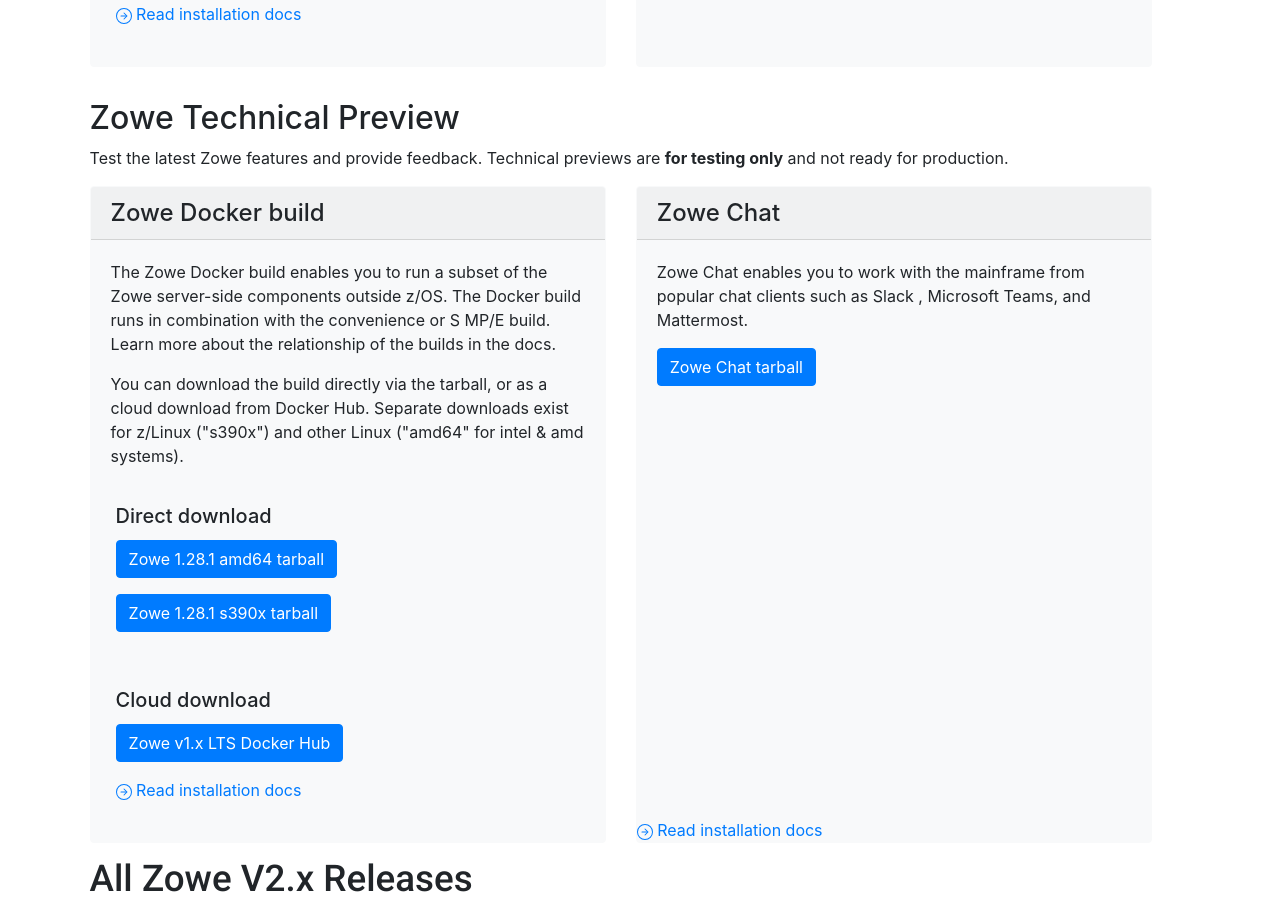
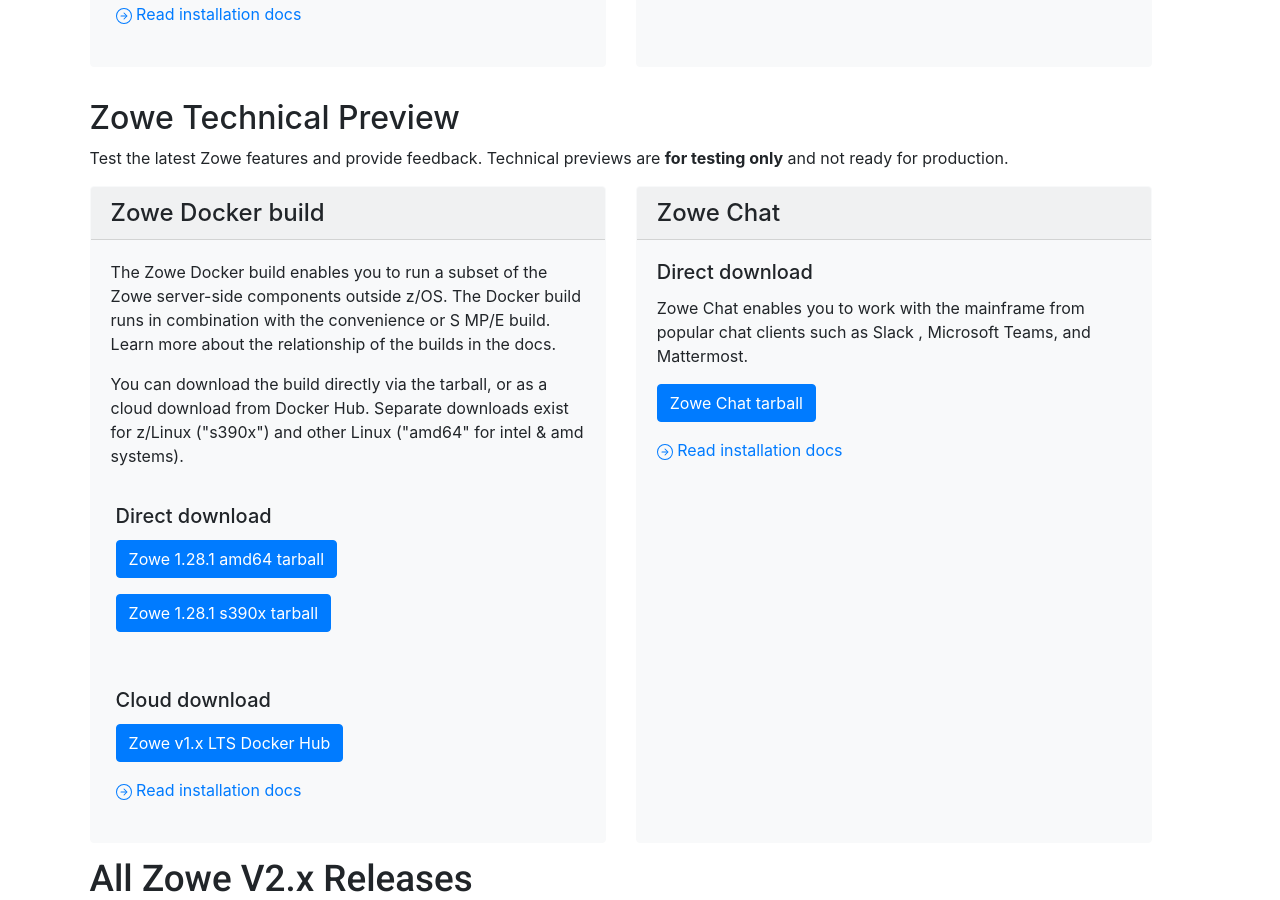
Before and after one commit to zowe/zowe.github.io, a Jekyll site: the page built from download.md, in a window 1280 px wide and 900 px high, scrolled down 2919 px. Built offline with Jekyll 4.4.1, drawn with Linux system fonts in a browser that asks for light colours; our own code applies the rules of GitHub Pages for plain Markdown files.

Commit message:
Update download.md
Signed-off-by: nannanli <nannanli@cn.ibm.com>

```diff
--- a/download.md
+++ b/download.md
@@ -499,14 +499,14 @@
       </div>
       <div class="card bg-light border-light mb-3">
         <h4 class="card-header" id="zowe-chat">Zowe Chat</h4>
-        <div class="card-body">
+         <div class="card-body">
+          <h5 class="card-title">Direct download</h5>
           <p class="card-text">Zowe Chat enables you to work with the mainframe from popular chat clients such as Slack , Microsoft Teams, and Mattermost.</p>
           <p>
             <a class="btn btn-primary"
                   href="{{ site.zowe_chat_download_url }}">Zowe Chat tarball</a>
           </p>
-         </div>
-         <div>
+          <div>
             <a href="https://docs.zowe.org/stable/user-guide/zowe-chat/chat_install_overview"
                   class="card-link">
               <svg width="1em" height="1em" viewBox="0 0 16 16" class="bi bi-arrow-right-circle" fill="currentColor"
@@ -519,6 +519,7 @@
                   Read installation docs
             </a>
           </div>
+         </div>
      </div>
      </div>
     </div>
```
